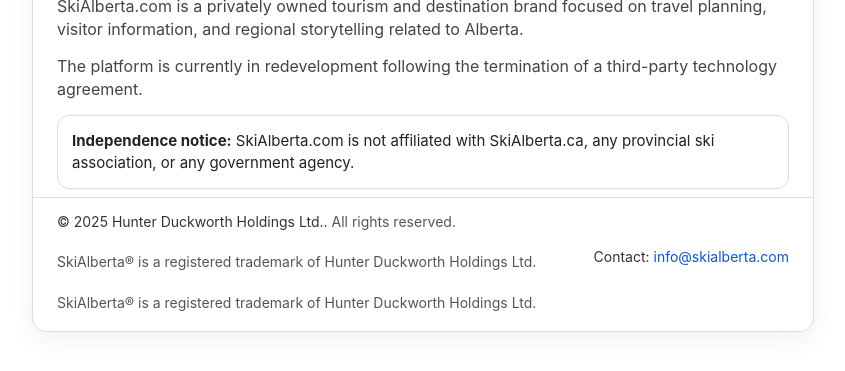
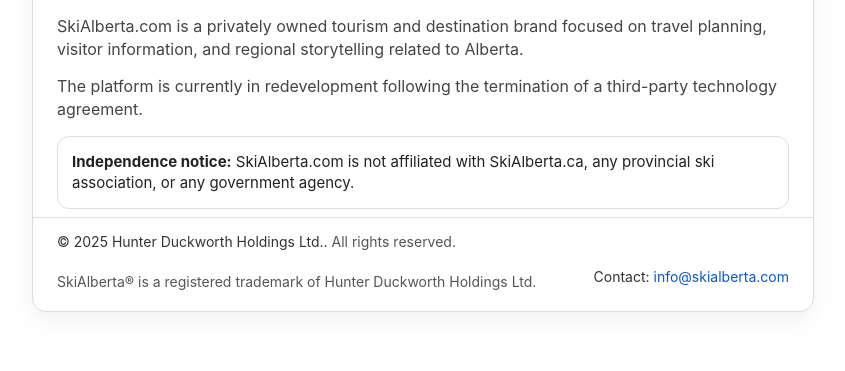
Before and after one commit to bruce485duckworth/skialberta, a plain HTML site: page index.html in a window 1280 px wide. Shown: the part 313-684 px from the top of the page, without its empty margins (217-1062 px from the left). Drawn offline with Linux system fonts and the light colour scheme.

Commit message:
Update index.html

```diff
--- a/index.html
+++ b/index.html
@@ -96,8 +96,7 @@
 <div>Contact: <a href="mailto:info@skialberta.com">info@skialberta.com</a></div>
 
 
-<div class="small" style="margin-top:10px;">
-  SkiAlberta® is a registered trademark of Hunter Duckworth Holdings Ltd.
+
 </div>
 
       </footer>
```
